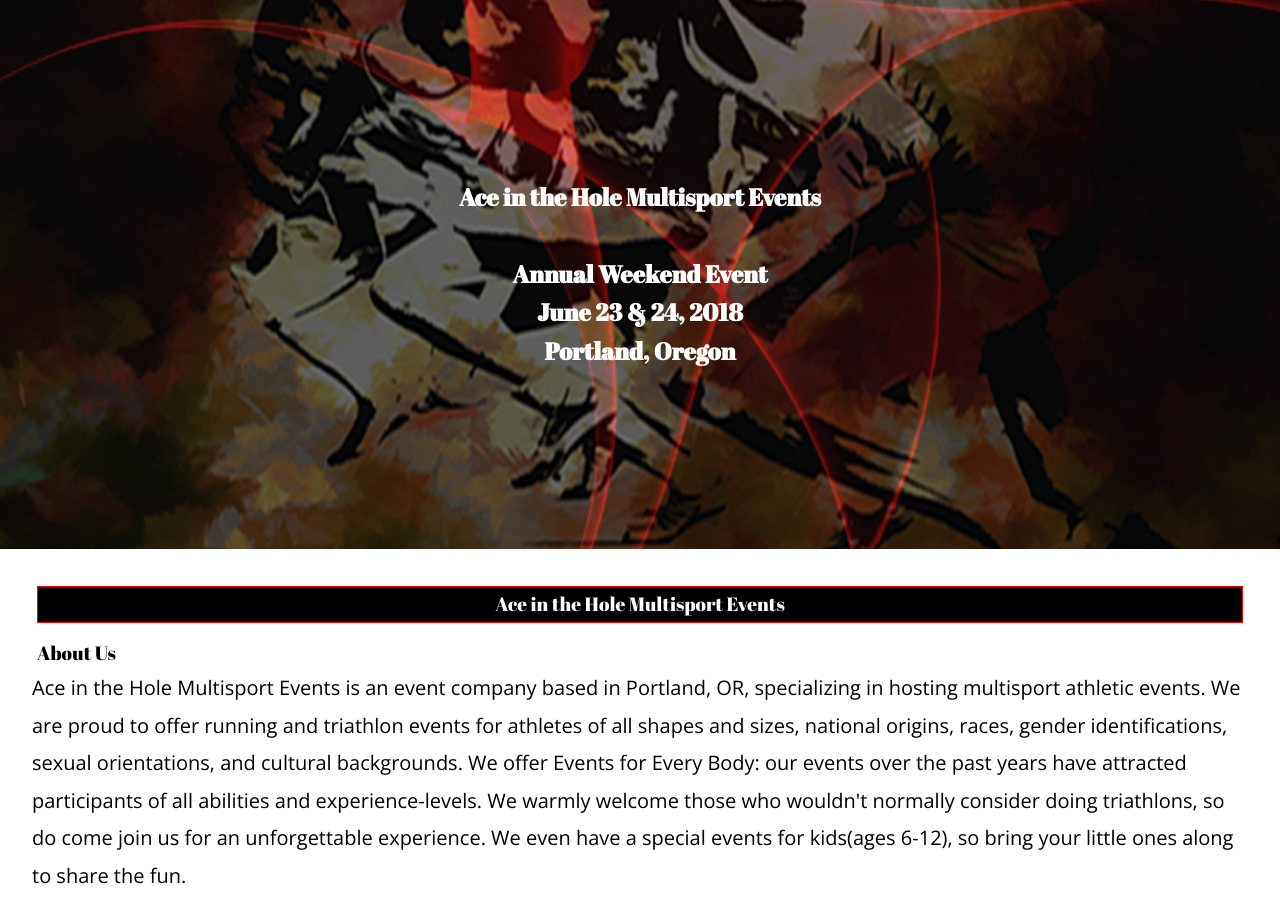
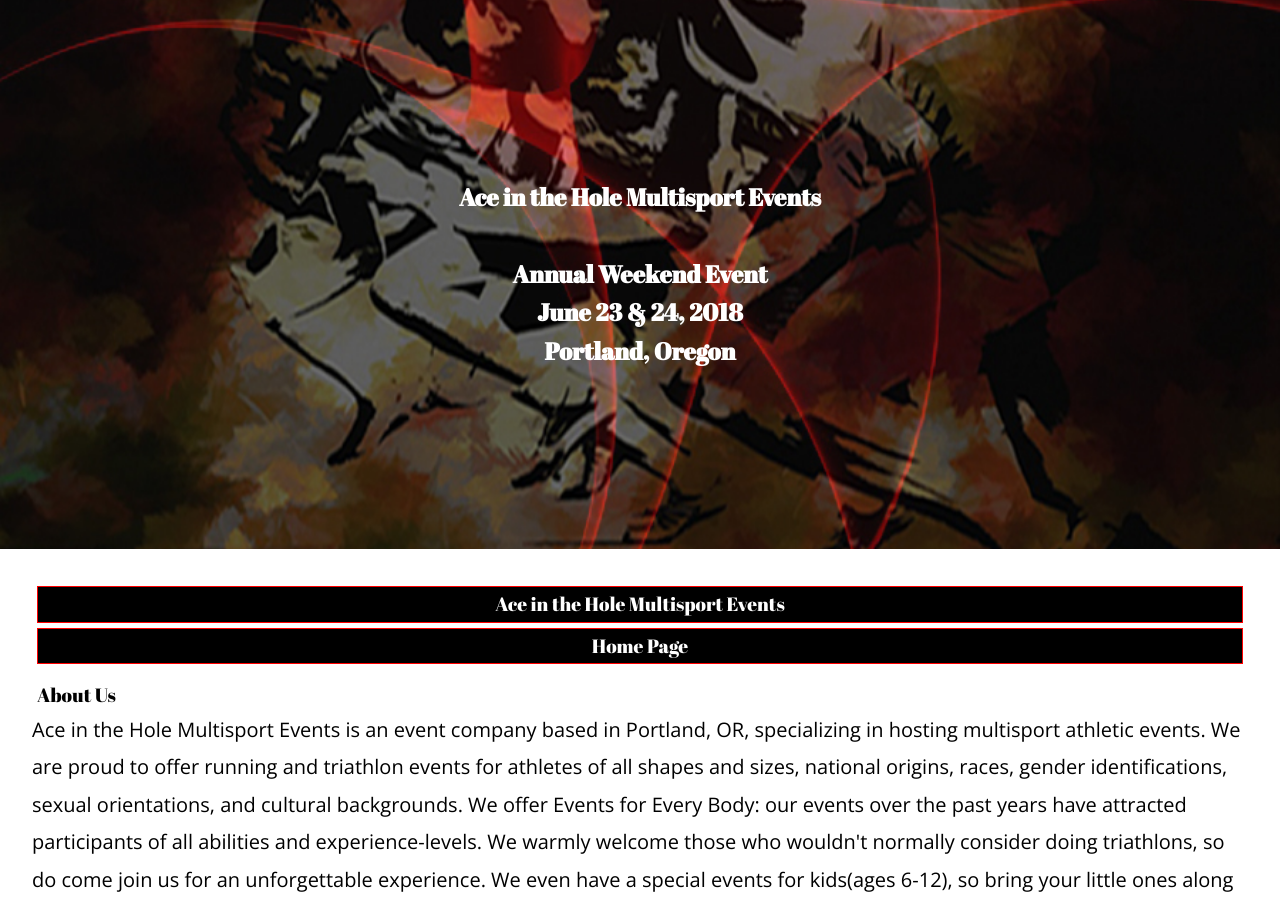
Before and after one commit to elmaitra/cas222, a PHP site: page / in a window 1280 px wide. Shown: the part 66-970 px from the top of the page. Run offline with PHP 8.4, Linux system fonts and the light colour scheme; some libraries are stand-ins or nearby versions.

Commit message:
Add files via upload

```diff
--- a/index.php
+++ b/index.php
@@ -1,7 +1,7 @@
 <!doctype html>
 
 <!--Assignment Name: CAS 222 Ace Website Template
-File Name: template.php
+File Name: index.php
 Date: 05/03/18
 Programmer: Ellorashree Maitra
 -->
@@ -14,7 +14,7 @@ Programmer: Ellorashree Maitra
 <meta name="viewport" content="width=device-width, height=device-height, initial-scale=1">
 <!-- <base target="_blank"> <!-- this ensures that all links not marked "_self" will open in a new tab -->
 
-<title>Ace Website Template</title>
+<title>Ace Website Home Page</title>
 
 <link href="https://fonts.googleapis.com/css?family=Abril+Fatface|Open+Sans" rel="stylesheet">
 <link rel="stylesheet" href="css/reset.css" type="text/css">
@@ -48,6 +48,7 @@ Programmer: Ellorashree Maitra
     <section class="primary">
 
 <h1>Ace in the Hole Multisport Events</h1>
+        <h1>Home Page</h1>
 
 <h2>About Us</h2>
 
@@ -98,12 +99,16 @@ Programmer: Ellorashree Maitra
  </dl>
 
  </section>
+
+ <section class="sidebarDesktop">
+
  <div class="fb-page" data-href="https://www.facebook.com/cas222cascade" data-tabs="timeline" data-small-header="false" data-adapt-container-width="true" data-hide-cover="false" data-show-facepile="true"><blockquote cite="https://www.facebook.com/cas222cascade" class="fb-xfbml-parse-ignore"><a href="https://www.facebook.com/cas222cascade">CAS 222</a></blockquote></div>
 
   <section>
     <a class="twitter-timeline" href="https://twitter.com/pcccas222?ref_src=twsrc%5Etfw">Tweets by pcccas222</a> <script async src="https://platform.twitter.com/widgets.js" charset="utf-8"></script>
     </section>
 
+ </section>
 
 </main>
 
```
